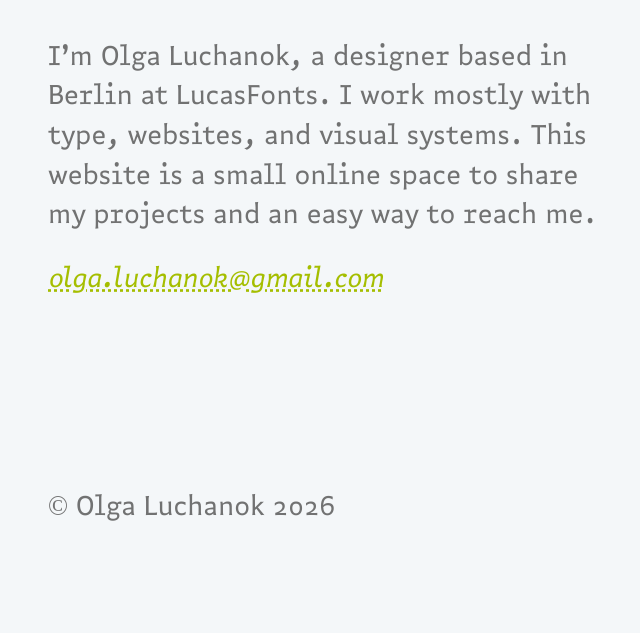
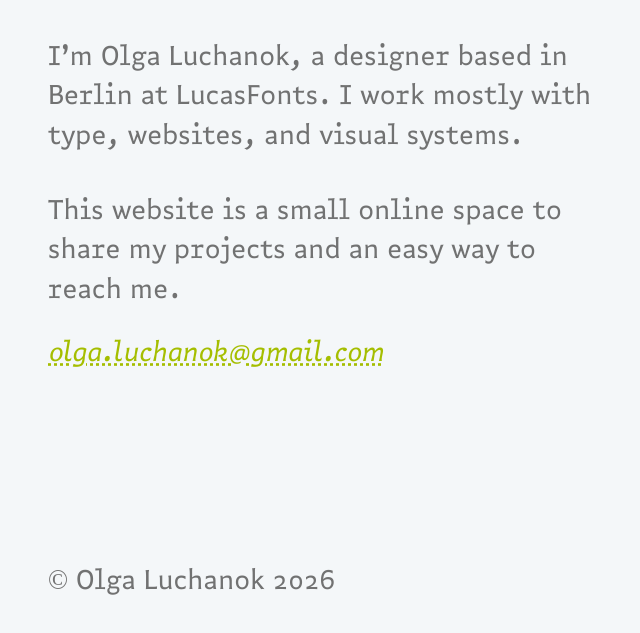
Before and after one commit to Lu4Lu/Lu4Lu.github.io, a plain HTML site: page index.html in a window 1280 px wide. Shown: the part 247-880 px from the top of the page, without its empty margins (312-952 px from the left). Before the commit the page ends 812 px from the top, so only its background shows below. Drawn offline with Linux system fonts and the light colour scheme; files whose address does not match are found by name; a web font is replaced by a local one.

Commit message:
Update index.html

```diff
--- a/index.html
+++ b/index.html
@@ -26,7 +26,7 @@
       <div class="wrapper caption__wrapper">
         <h1 class="caption__title visually-hidden">Some important info about me</h1>
 
-        <p class="text caption__text">I’m Olga Luchanok, a designer based in Berlin at LucasFonts. I work mostly with type, websites, and visual systems. This website is a small online space to share my projects and an easy way to reach me.</p>
+        <p class="text caption__text">I’m Olga Luchanok, a designer based in Berlin at LucasFonts. I work mostly with type, websites, and visual systems.</p>  <p class="text caption__text">This website is a small online space to share my projects and an easy way to reach me.</p>
         <a class="link caption__link" href="mailto:olga.luchanok@gmail.com">olga.luchanok@gmail.com</a>
       </div>
     </section>
```
